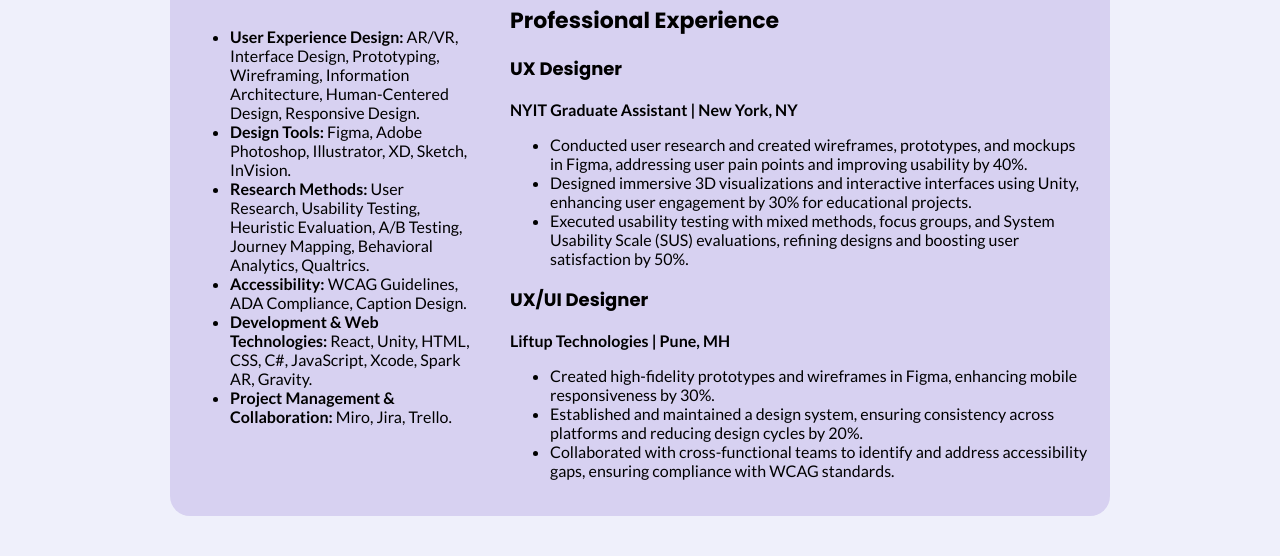
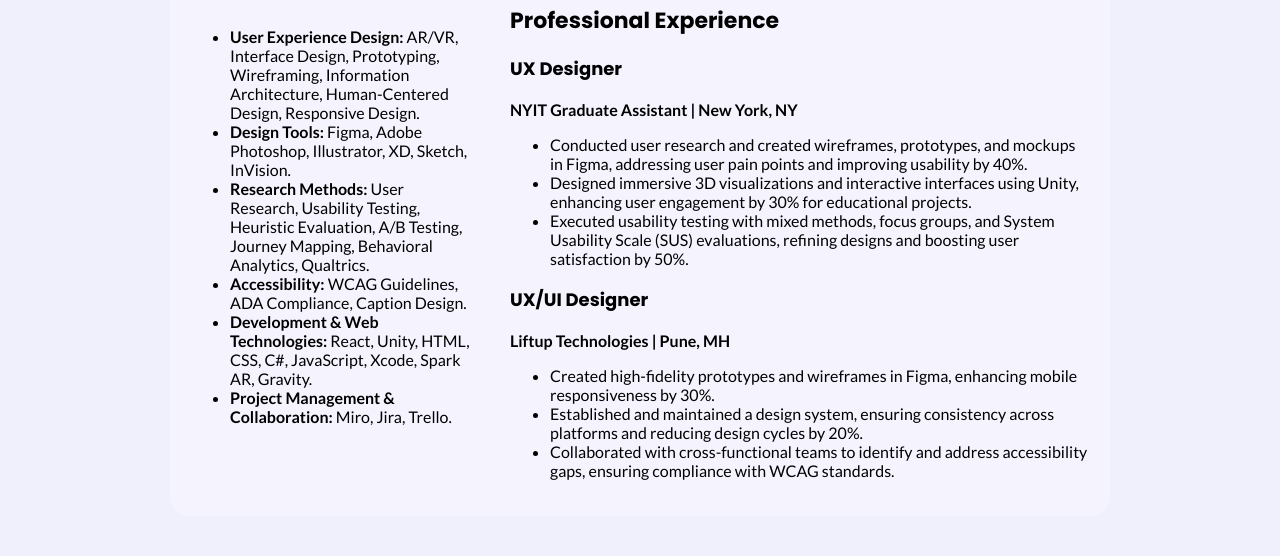
Before and after one commit to purvatatiya/online-resume-purva, a plain HTML site: page index.html in a window 1280 px wide. Shown: the part 492-1048 px from the top of the page. Drawn offline with Linux system fonts and the light colour scheme.

Commit message:
color chnages

```diff
--- a/style.css
+++ b/style.css
@@ -14,7 +14,7 @@ body {
     width: 900px;
     padding: 20px;
     margin:  40px auto;
-    background-color: #d7d1f1;
+    background-color: #F5F3FE;
     border-radius: 20px;
     gap: 40px;
 }
```
